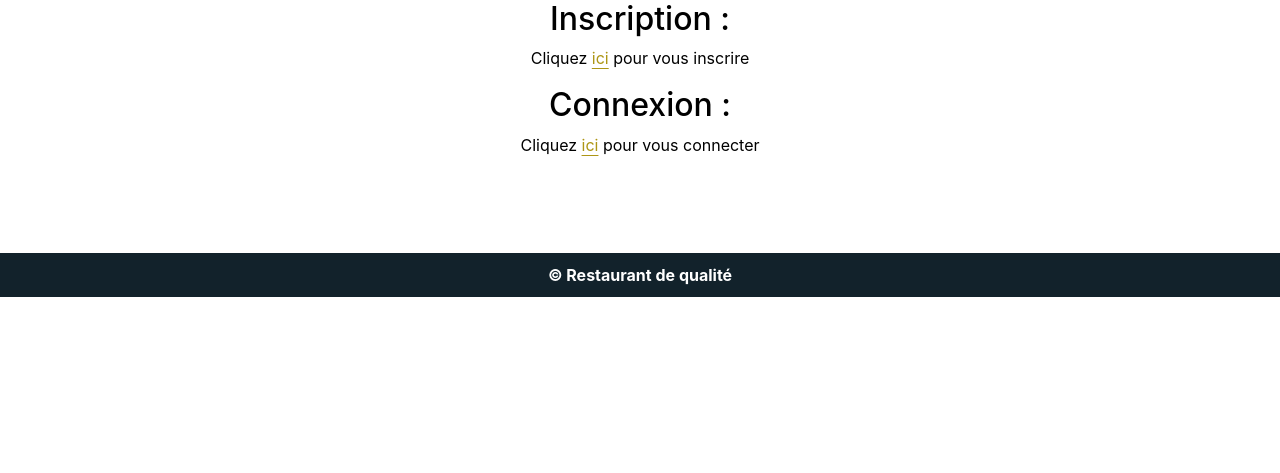
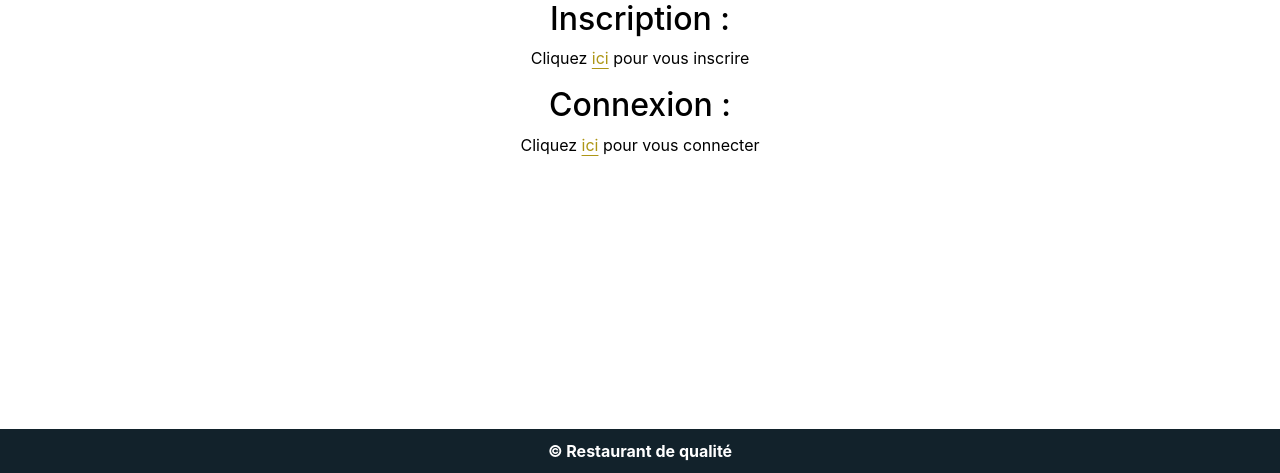
Before and after one commit to LoutrePasSauvage/B2SLAM-AppRestoWeb, a PHP site: page /index.php in a window 1280 px wide. Shown: the part 328-801 px from the top of the page. Before the commit the page ends 625 px from the top, so only its background shows below. Run offline with PHP 8.4, Linux system fonts and the light colour scheme; some libraries are stand-ins or nearby versions.

Commit message:
Update footer.php

```diff
--- a/footer.php
+++ b/footer.php
@@ -1,3 +1,5 @@
+    <section class="spaceback"></section>
+
     <footer class="sticky-bottom mt-5" style = 'display: flex; justify-content: center; padding: 10px; background-color:#12222b; color: white; font-weight: bold; text-align:center;'>
         &copy Restaurant de qualité
     </footer>
```
